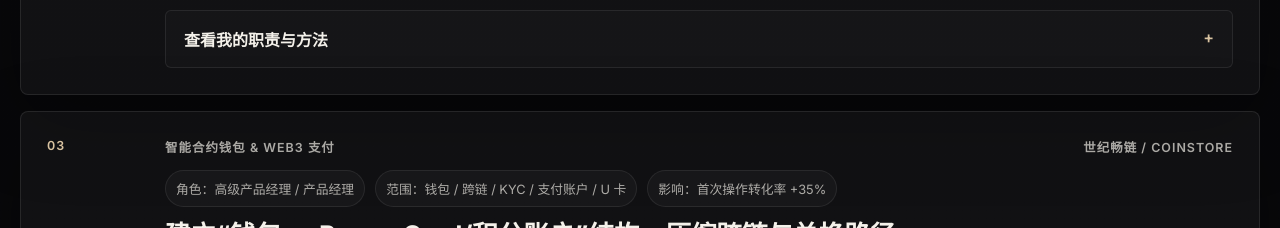
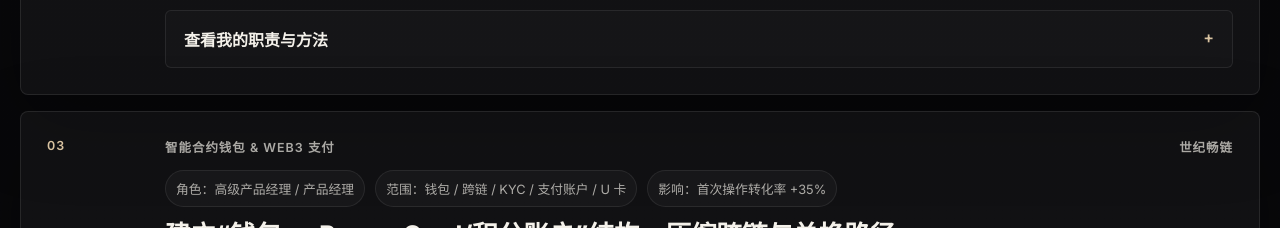
Before and after one commit to Turbosm8/Personal-Website, a plain HTML site: page index.html in a window 1280 px wide. Shown: the part 4800-5028 px from the top of the page. Drawn offline with Linux system fonts and the light colour scheme.

Commit message:
fix: gai

```diff
--- a/index.html
+++ b/index.html
@@ -352,7 +352,7 @@
             <div class="work-body">
               <div class="work-topline">
                 <span>智能合约钱包 & Web3 支付</span>
-                <span>世纪畅链 / Coinstore</span>
+                <span>世纪畅链</span>
               </div>
               <div class="case-meta-row">
                 <span>角色：高级产品经理 / 产品经理</span>
```
